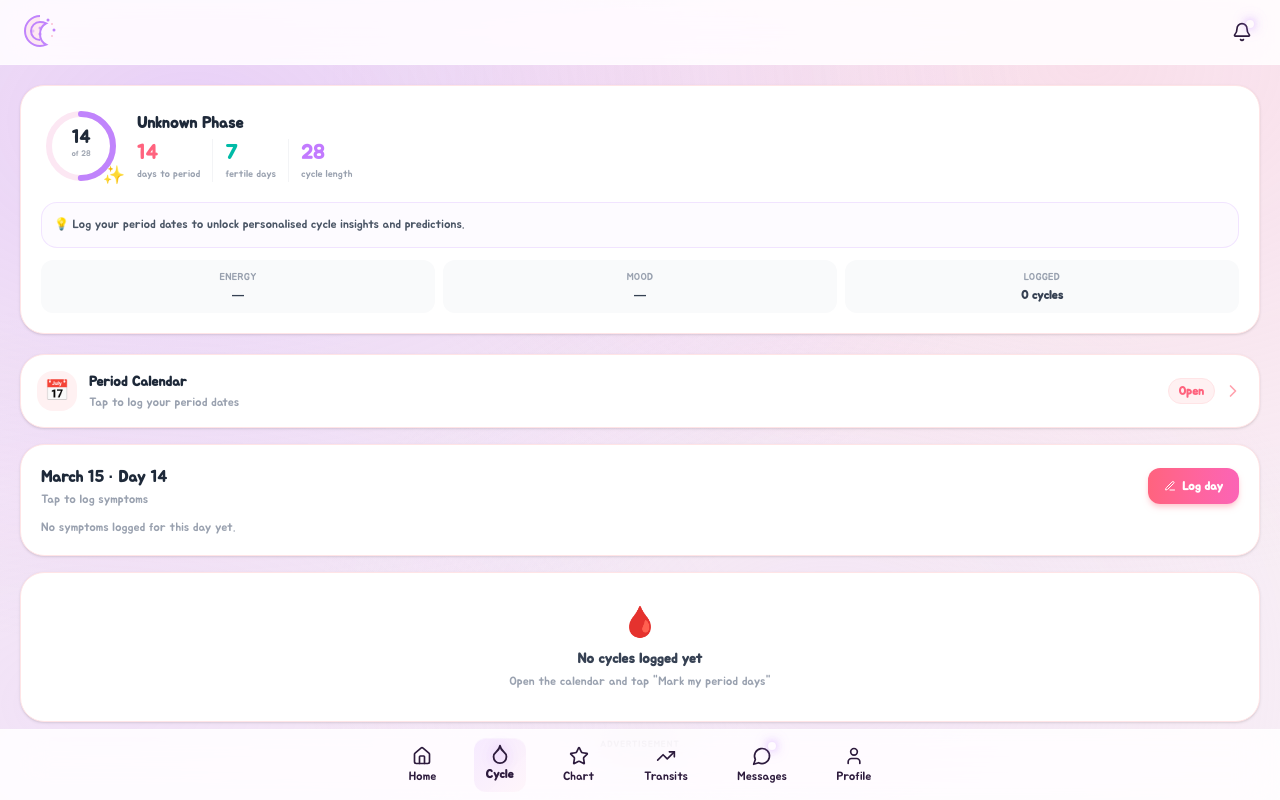
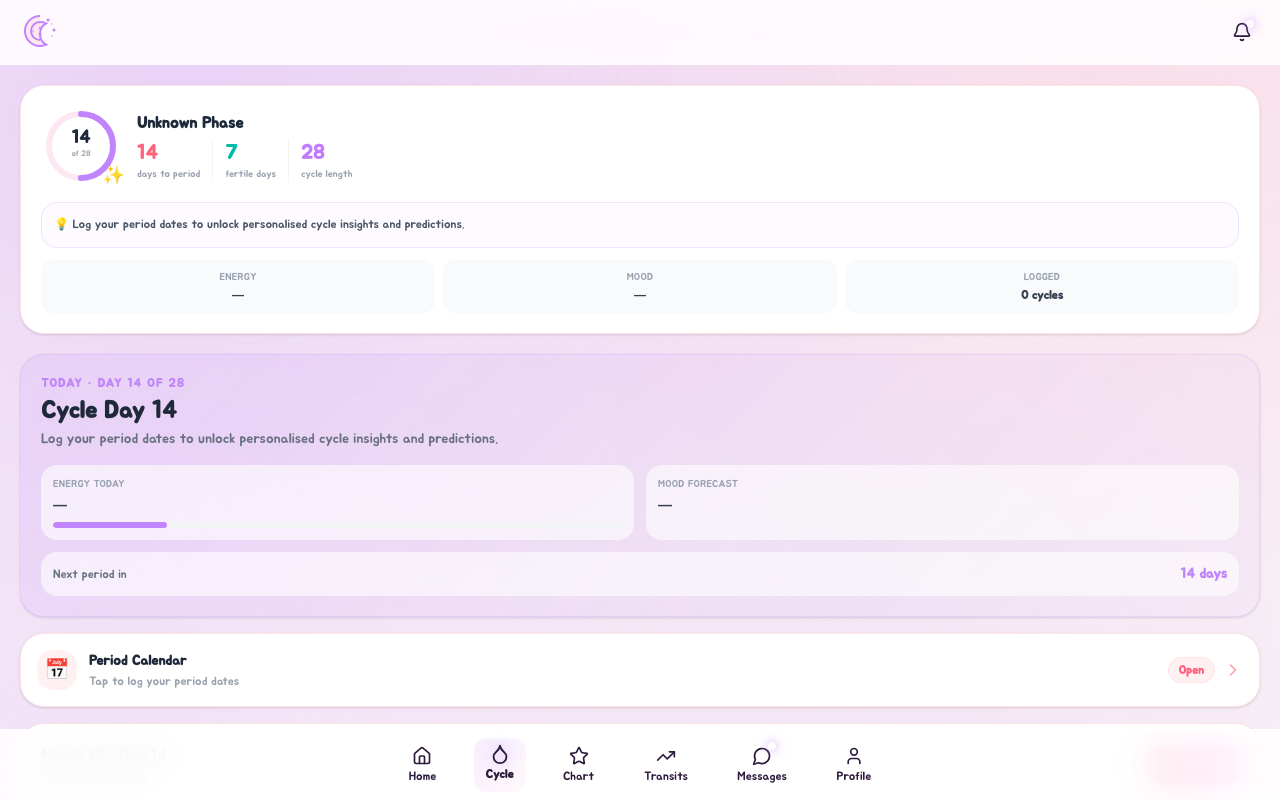
Before and after one commit to ony-eche/zodiac-cycle, a React (Vite) app: page /dashboard in a window 1280 px wide. Both pictures are taken after a click on the button "Cycle". Shown: the top 800 px of the page. Built offline with nearby package versions, Linux system fonts and the light colour scheme.

Commit message:
add banner, fix calendar bugs, remove duplicate card

```diff
--- a/src/app/pages/CycleTab.tsx
+++ b/src/app/pages/CycleTab.tsx
@@ -84,7 +84,7 @@ function getDayStatus(date: Date, cycleInfo: any): 'period' | 'predicted' | 'fer
   }
   if (cycleInfo.lastStart) {
     const daysSinceLast = differenceInDays(date, cycleInfo.lastStart);
-    if (daysSinceLast > 0) {
+    if (daysSinceLast >= 0) {
       const pos = daysSinceLast % cycleInfo.cycleLength;
       if (pos === cycleInfo.ovulationDay) return 'ovulation';
       if (pos >= cycleInfo.fertileStart && pos <= cycleInfo.fertileEnd) return 'fertile';
@@ -497,6 +497,7 @@ export function CycleTab() {
   if (!editMode) {
     setSelectedDate(day);
     setShowCalendarModal(false);
+    setShowLogModal(true); // ← open log modal directly
     return;
   }
   const dateStr = format(day, 'yyyy-MM-dd');
@@ -611,6 +612,47 @@ export function CycleTab() {
               <p className="text-xs font-bold text-gray-700 mt-0.5">{s.value}</p>
             </div>
           ))}
+        </div>
+      </div>
+
+      {/* ── Flo-style daily banner ── */}
+      <div className="mb-4 rounded-3xl overflow-hidden shadow-sm"
+        style={{ background: `linear-gradient(135deg, ${phase.color}22, ${phase.color}08)`, border: `1px solid ${phase.color}30` }}>
+        <div className="p-5">
+          <p className="text-xs font-bold uppercase tracking-widest mb-1" style={{ color: phase.color }}>Today · Day {cycleInfo.cycleDay} of {cycleInfo.cycleLength}</p>
+          <p className="text-2xl font-bold text-gray-800 mb-0.5">
+            {cycleInfo.phase === 'ovulation' ? `Fertile window · Day ${cycleInfo.cycleDay - cycleInfo.fertileStart + 1} of ${cycleInfo.fertileEnd - cycleInfo.fertileStart + 1}` :
+             cycleInfo.phase === 'menstrual' ? `Period · Day ${cycleInfo.cycleDay}` :
+             cycleInfo.phase === 'follicular' ? `Building energy · Day ${cycleInfo.cycleDay}` :
+             cycleInfo.phase === 'luteal' ? `Winding down · Day ${cycleInfo.cycleDay}` :
+             `Cycle Day ${cycleInfo.cycleDay}`}
+          </p>
+          <p className="text-sm text-gray-500 mb-4">{phase.tip}</p>
+          <div className="grid grid-cols-2 gap-3">
+            <div className="rounded-2xl bg-white/60 p-3">
+              <p className="text-[10px] text-gray-400 uppercase tracking-wide mb-1">Energy today</p>
+              <p className="text-sm font-bold text-gray-700">{phase.energy}</p>
+              <div className="mt-1.5 h-1.5 rounded-full bg-gray-100 overflow-hidden">
+                <div className="h-full rounded-full transition-all" style={{
+                  width: phase.energy === 'Peak' ? '95%' : phase.energy === 'Rising' ? '70%' : phase.energy === 'Declining' ? '35%' : '20%',
+                  background: phase.color
+                }} />
+              </div>
+            </div>
+            <div className="rounded-2xl bg-white/60 p-3">
+              <p className="text-[10px] text-gray-400 uppercase tracking-wide mb-1">Mood forecast</p>
+              <p className="text-sm font-bold text-gray-700">{phase.mood}</p>
+              {userData.moon_sign && (
+                <p className="text-[10px] text-gray-400 mt-1">🌙 {userData.moon_sign} Moon</p>
+              )}
+            </div>
+          </div>
+          {daysToNext > 0 && (
+            <div className="mt-3 rounded-2xl bg-white/60 p-3 flex items-center justify-between">
+              <p className="text-xs text-gray-500">Next period in</p>
+              <p className="text-sm font-bold" style={{ color: phase.color }}>{daysToNext} days</p>
+            </div>
+          )}
         </div>
       </div>
 
```
Lines whose indentation alone changed are shown as unchanged.
